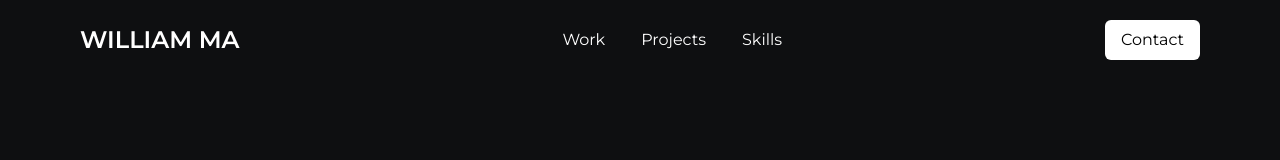
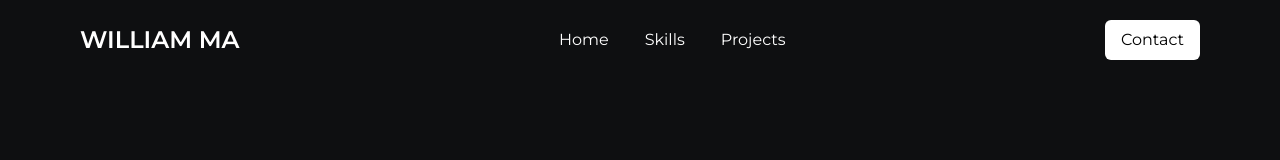
Before and after one commit to WilliamMattsson1/portfolio2, a React (Vite) app: page / in a window 1280 px wide. Shown: the top 160 px of the page. Built offline with nearby package versions, Linux system fonts and the light colour scheme.

Commit message:
fix nav items and scroll to section

```diff
--- a/src/constants/index.js
+++ b/src/constants/index.js
@@ -19,16 +19,16 @@ import { SiLinkedin, SiGmail } from 'react-icons/si'
 
 const navLinks = [
     {
-        name: 'Work',
+        name: 'Home',
         link: '#hero'
+    },
+    {
+        name: 'Skills',
+        link: '#skills'
     },
     {
         name: 'Projects',
         link: '#projects'
-    },
-    {
-        name: 'Skills',
-        link: '#skills'
     }
 ]
 
--- a/src/index.css
+++ b/src/index.css
@@ -22,6 +22,7 @@ body {
 
 section {
     width: 100%;
+    scroll-margin-top: 90px;
 }
 
 @layer components {
--- a/src/sections/FeatureCards.jsx
+++ b/src/sections/FeatureCards.jsx
@@ -2,7 +2,7 @@ import { features } from '../constants'
 
 const FeatureCards = () => {
     return (
-        <div id="skills" className="w-[90%] padding-x-lg m-auto">
+        <section id="skills" className="max-w-[90%] padding-x-lg m-auto">
             <div className="mx-auto mt-18 grid grid-cols-1 md:grid-cols-2 lg:grid-cols-3 lg:mt-0 gap-8">
                 {features.map((feature) => (
                     <div
@@ -23,7 +23,7 @@ const FeatureCards = () => {
                     </div>
                 ))}
             </div>
-        </div>
+        </section>
     )
 }
 
--- a/src/sections/HeroSection.jsx
+++ b/src/sections/HeroSection.jsx
@@ -15,7 +15,7 @@ const HeroSection = () => {
                             <span className="text-accent">William</span>{' '}
                             Mattsson
                         </h1>
-                        <p className="text-[36px]  font-semibold">
+                        <p className="text-[28px] md:text-[40px]  font-semibold">
                             <TypeAnimation
                                 sequence={sequence}
                                 wrapper="span"
@@ -23,7 +23,6 @@ const HeroSection = () => {
                                 repeat={4}
                                 speed={30}
                                 style={{
-                                    fontSize: '40px',
                                     fontWeight: '500',
                                     display: 'inline-block'
                                 }}
```
